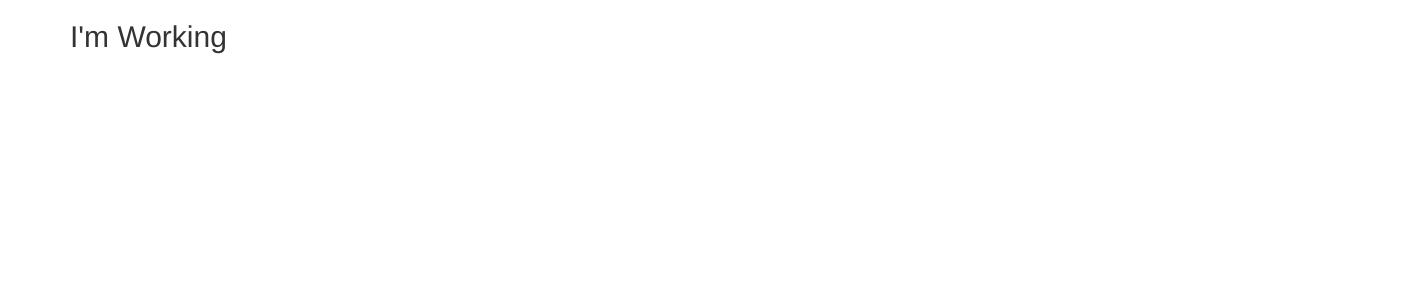
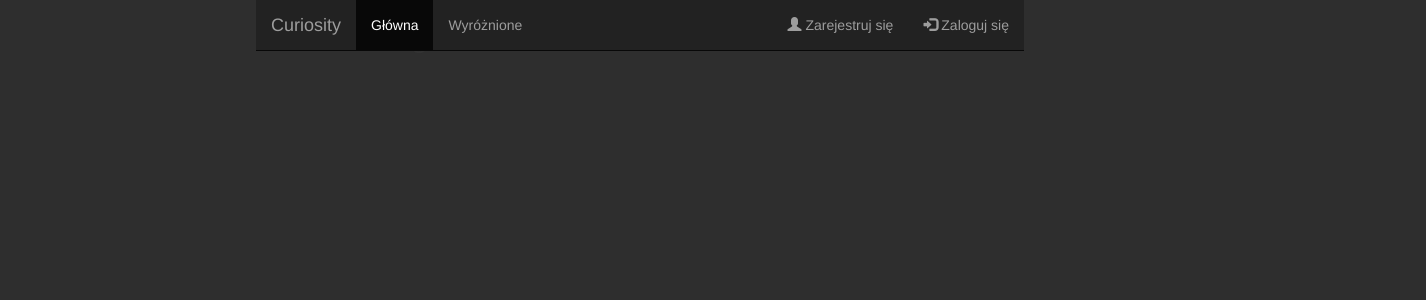
Before and after one commit to kambar98/curiosity-website-app, an Angular app: page / in a window 1280 px wide. Shown: the top 300 px of the page, 1426 px wide, since content can reach past the window. Built offline with nearby package versions, Linux system fonts and the light colour scheme.

Commit message:
Prepared nav layout and background color

```diff
--- a/src/app/app.component.html
+++ b/src/app/app.component.html
@@ -1,3 +1,5 @@
+
+<app-header></app-header>
 <div class="container">
   <div class="row">
     <div class="col-md-12">
--- a/src/app/header/header.component.html
+++ b/src/app/header/header.component.html
@@ -1 +1,15 @@
-<p>header works!</p>
+<nav class="navbar navbar-inverse navbar-fixed-top" style="margin-left:20%;margin-right:20%;">
+  <div class="container-fluid">
+    <div class="navbar-header">
+      <a class="navbar-brand" href="#">Curiosity</a>
+    </div>
+    <ul class="nav navbar-nav">
+      <li class="active"><a href="#">Główna</a></li>
+      <li><a href="#">Wyróżnione</a></li>
+         </ul>
+    <ul class="nav navbar-nav navbar-right">
+      <li><a href="#"><span class="glyphicon glyphicon-user"></span> Zarejestruj się</a></li>
+      <li><a href="#"><span class="glyphicon glyphicon-log-in"></span> Zaloguj się</a></li>
+    </ul>
+  </div>
+</nav>
--- a/src/index.html
+++ b/src/index.html
@@ -7,7 +7,7 @@
   <meta name="viewport" content="width=device-width, initial-scale=1">
   <link rel="icon" type="image/x-icon" href="favicon.ico">
 </head>
-<body>
+<body style="    background-color: #2e2e2e;">
   <app-root></app-root>
 </body>
 </html>
--- a/src/styles.css
+++ b/src/styles.css
@@ -1 +1,4 @@
-/* You can add global styles to this file, and also import other style files */
+.container{
+    margin-left:20%;
+    margin-right:20%;
+}
```
